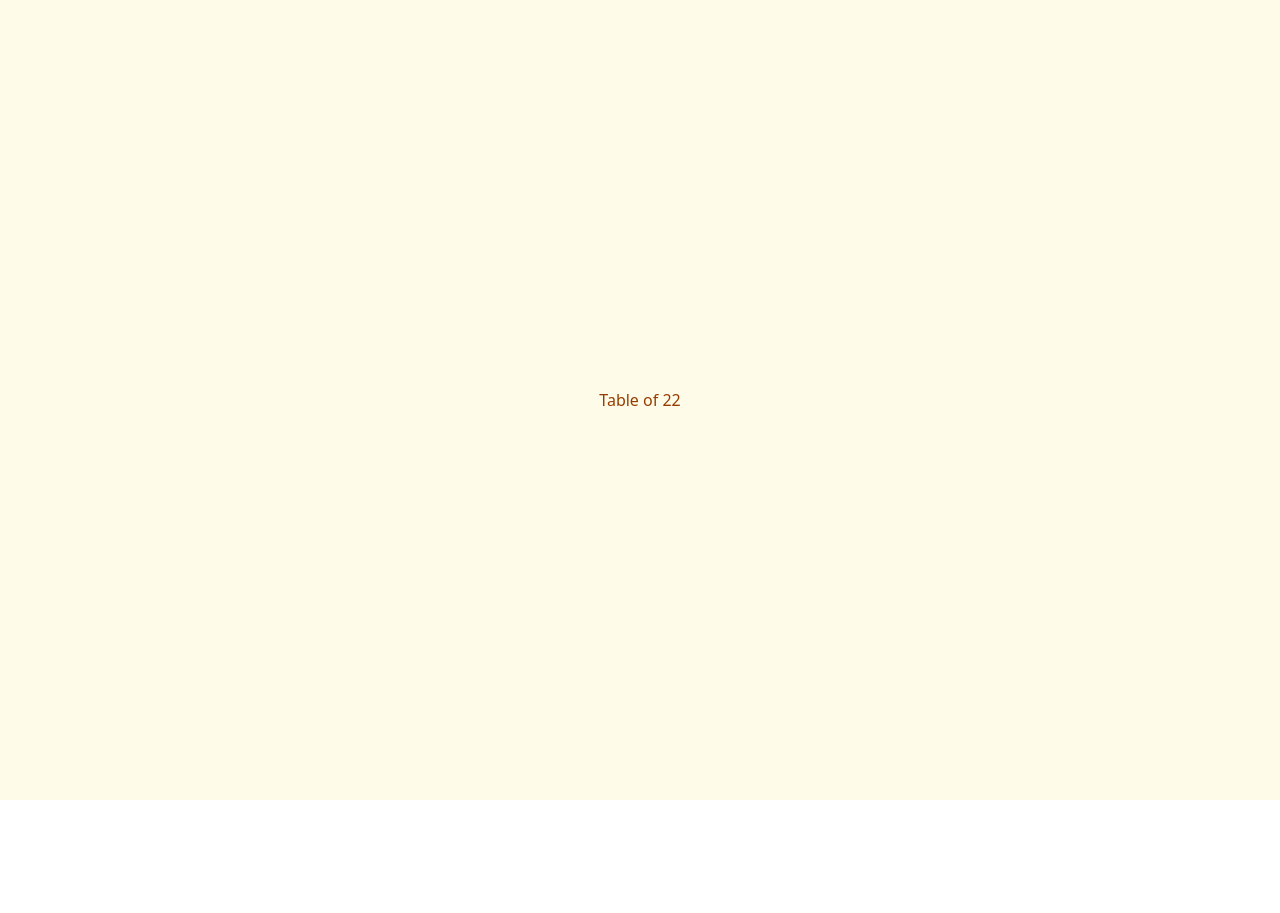
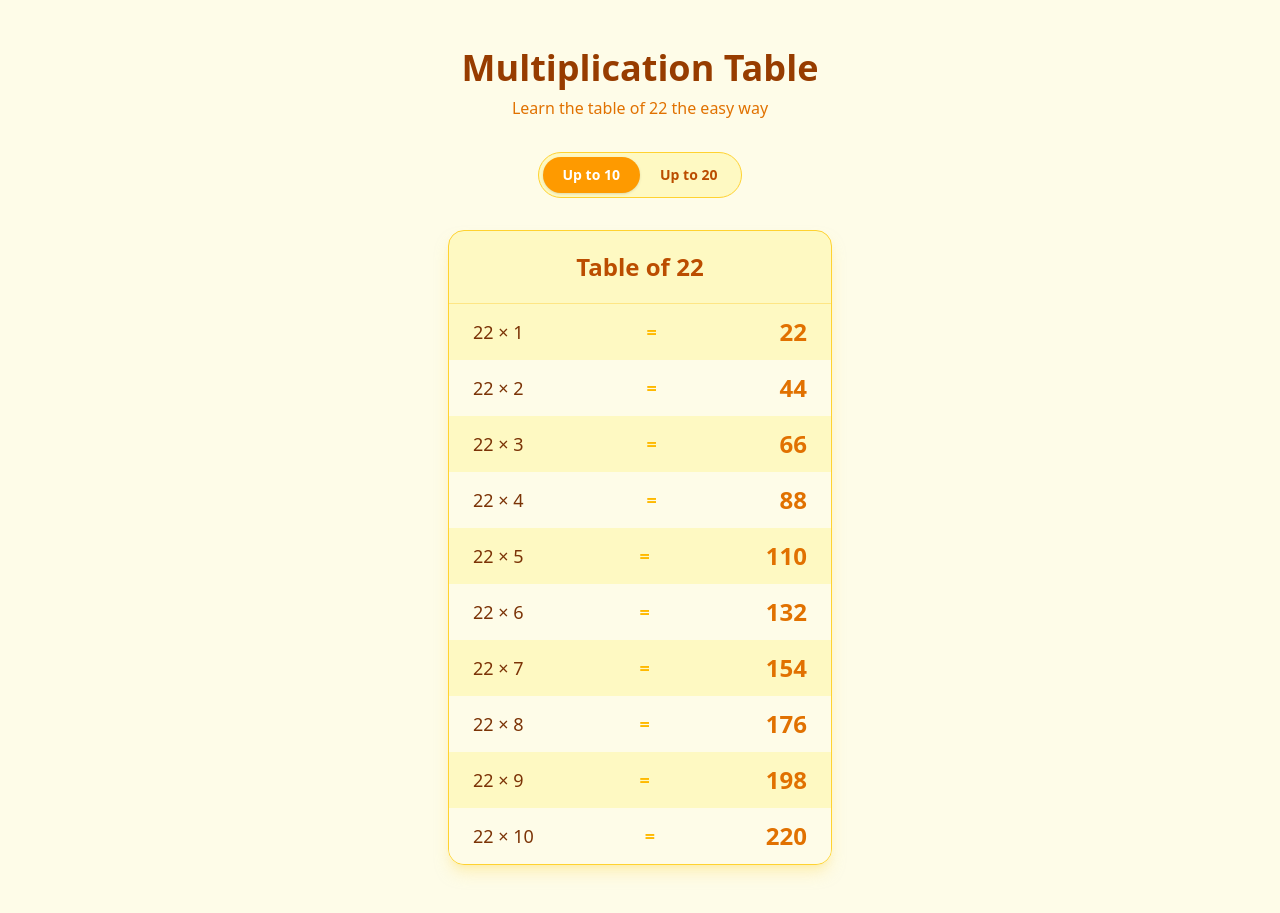
Before and after one commit to StuckInAI/multiplication-table-generator-saad-ahmed-1782829521, a React (Vite) app: page / in a window 1280 px wide. Before the commit the page ends 800 px from the top, so only its background shows below. Built offline with nearby package versions, Linux system fonts and the light colour scheme.

Commit message:
multiplication table of 22 with yellow theme and range toggle

```diff
--- a/package.json
+++ b/package.json
@@ -19,6 +19,8 @@
     "@vitejs/plugin-react": "^4.3.1",
     "tailwindcss": "^4.0.0",
     "typescript": "^5.5.3",
-    "vite": "^5.4.0"
+    "vite": "^5.4.0",
+    "@types/react": "^19.2.17",
+    "@types/react-dom": "^19.2.3"
   }
 }
--- /dev/null
+++ b/src/components/MultiplicationTable.tsx
@@ -0,0 +1,34 @@
+type MultiplicationTableProps = {
+  base: number;
+  rows: number;
+};
+
+export default function MultiplicationTable({ base, rows }: MultiplicationTableProps) {
+  const lines = Array.from({ length: rows }, (_, i) => i + 1);
+
+  return (
+    <div className="w-full max-w-sm rounded-2xl border border-amber-300 bg-yellow-100 shadow-lg shadow-amber-200/50 overflow-hidden">
+      <h2 className="text-center text-2xl font-bold text-amber-700 py-5 border-b border-amber-200">
+        Table of {base}
+      </h2>
+      <ul>
+        {lines.map((n) => (
+          <li
+            key={n}
+            className={`flex items-center justify-between px-6 py-3 text-lg ${
+              n % 2 === 0 ? 'bg-yellow-50' : 'bg-yellow-100'
+            }`}
+          >
+            <span className="text-amber-900 font-medium">
+              {base} × {n}
+            </span>
+            <span className="text-amber-400 font-bold">=</span>
+            <span className="text-2xl font-extrabold text-amber-600 tabular-nums">
+              {base * n}
+            </span>
+          </li>
+        ))}
+      </ul>
+    </div>
+  );
+}
--- a/src/main.tsx
+++ b/src/main.tsx
@@ -1,20 +1,14 @@
 import { StrictMode } from 'react';
 import { createRoot } from 'react-dom/client';
 import { BrowserRouter, Routes, Route } from 'react-router-dom';
+import TablePage from '@/pages/TablePage';
 import '@/styles/global.css';
 
 function App() {
   return (
     <BrowserRouter>
       <Routes>
-        <Route
-          path="/"
-          element={
-            <div className="min-h-screen flex items-center justify-center bg-yellow-50 text-amber-800">
-              Table of 22
-            </div>
-          }
-        />
+        <Route path="/" element={<TablePage />} />
       </Routes>
     </BrowserRouter>
   );
--- /dev/null
+++ b/src/pages/TablePage.tsx
@@ -0,0 +1,40 @@
+import { useState } from 'react';
+import MultiplicationTable from '@/components/MultiplicationTable';
+
+export default function TablePage() {
+  const [rows, setRows] = useState(10);
+
+  return (
+    <div className="min-h-screen bg-yellow-50 flex flex-col items-center justify-center gap-8 px-4 py-12">
+      <div className="text-center">
+        <h1 className="text-4xl font-extrabold text-amber-800">Multiplication Table</h1>
+        <p className="mt-2 text-amber-600">Learn the table of 22 the easy way</p>
+      </div>
+
+      <div className="inline-flex rounded-full bg-yellow-100 border border-amber-300 p-1">
+        <button
+          onClick={() => setRows(10)}
+          className={`px-5 py-2 rounded-full text-sm font-semibold transition ${
+            rows === 10
+              ? 'bg-amber-500 text-white shadow'
+              : 'text-amber-700 hover:bg-yellow-200'
+          }`}
+        >
+          Up to 10
+        </button>
+        <button
+          onClick={() => setRows(20)}
+          className={`px-5 py-2 rounded-full text-sm font-semibold transition ${
+            rows === 20
+              ? 'bg-amber-500 text-white shadow'
+              : 'text-amber-700 hover:bg-yellow-200'
+          }`}
+        >
+          Up to 20
+        </button>
+      </div>
+
+      <MultiplicationTable base={22} rows={rows} />
+    </div>
+  );
+}
```
Also changed, not shown: .summon/plans/multiplication-table-22.md.
